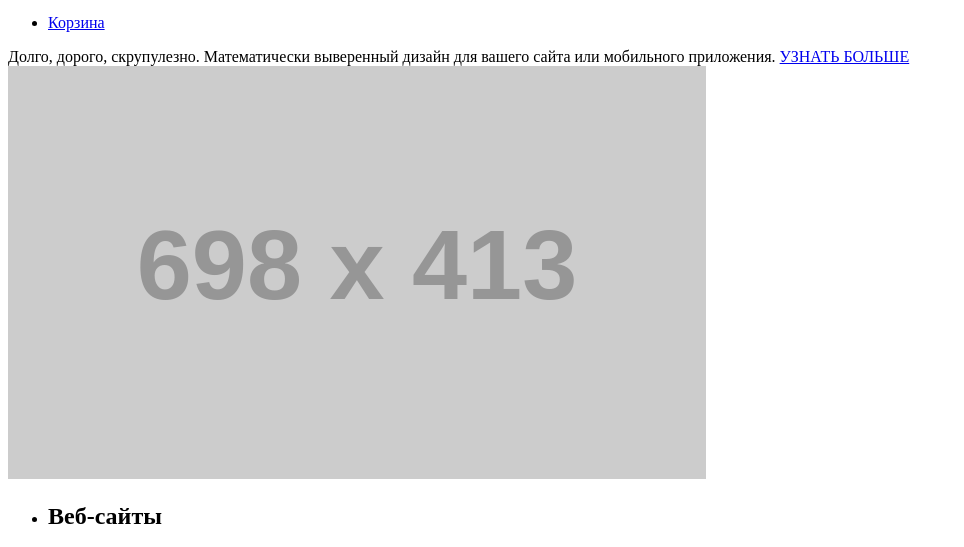
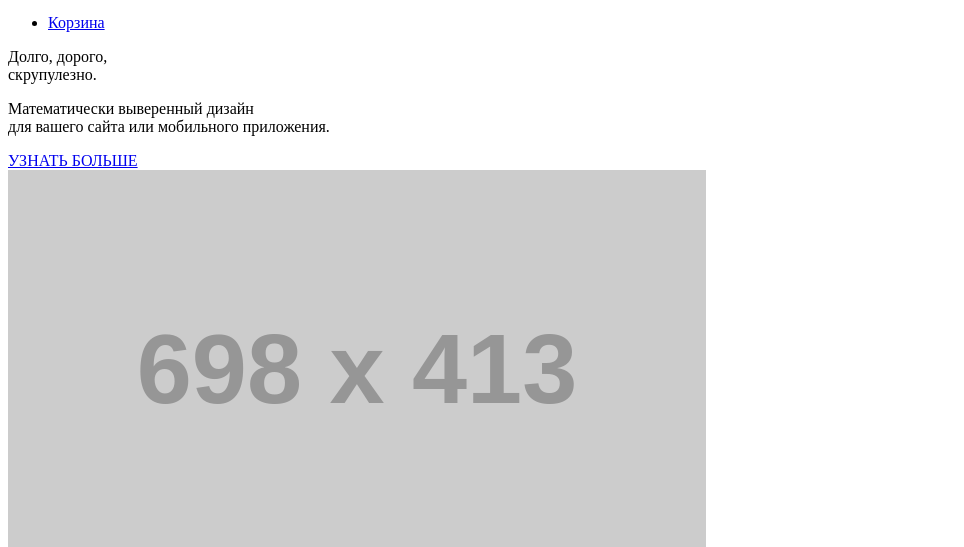
Before and after one commit to NONstop5/870405-nerds, a plain HTML site: page index.html in a window 1280 px wide. Shown: the part 226-773 px from the top of the page, without its empty margins (0-964 px from the left). Drawn offline with Linux system fonts and the light colour scheme; placeholder pictures from the web are drawn by us.

Commit message:
index.html, fix

```diff
--- a/index.html
+++ b/index.html
@@ -20,17 +20,18 @@
         <li><a href="contscts.html">Контакты</a></li>
       </ul>
       <ul class="basket-navigation">
-        <li>
-          <span class="basket-icon"></span>
-          <a href="basket.html">Корзина</a>
-        </li>
+        <li><a href="basket.html">Корзина</a></li>
       </ul>
     </nav>
     <section>
-      <span class="slogan-1">Долго, дорого,</span>
-      <span class="slogan-1">скрупулезно.</span>
-      <span class="slogan-2">Математически выверенный дизайн</span>
-      <span class="slogan-2">для вашего сайта или мобильного приложения.</span>
+      <p class="slogan-1">
+        Долго, дорого,<br>
+        скрупулезно.
+      </p>
+      <p class="slogan-2">
+        Математически выверенный дизайн<br>
+        для вашего сайта или мобильного приложения.
+      </p>
       <a href="about.html" class="button">УЗНАТЬ БОЛЬШЕ</a>
     </section>
     <section class="slider">
```
